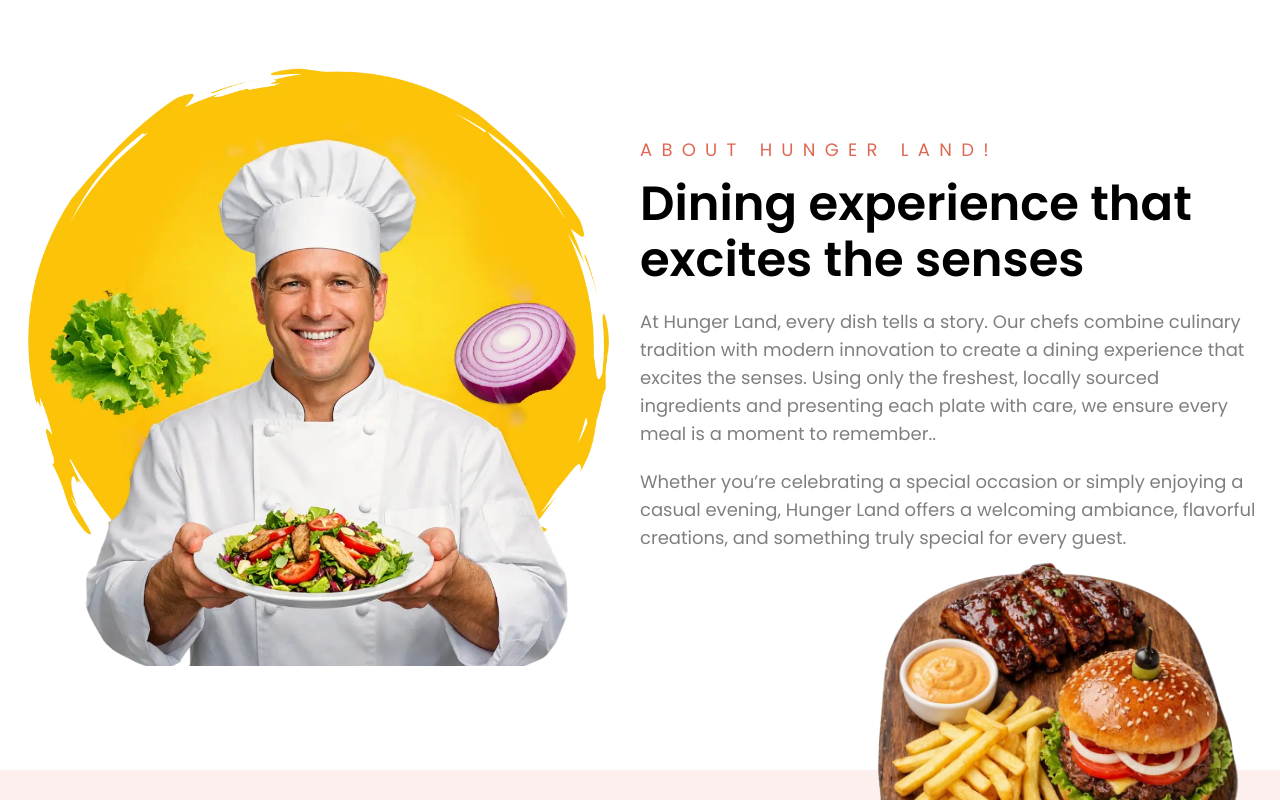
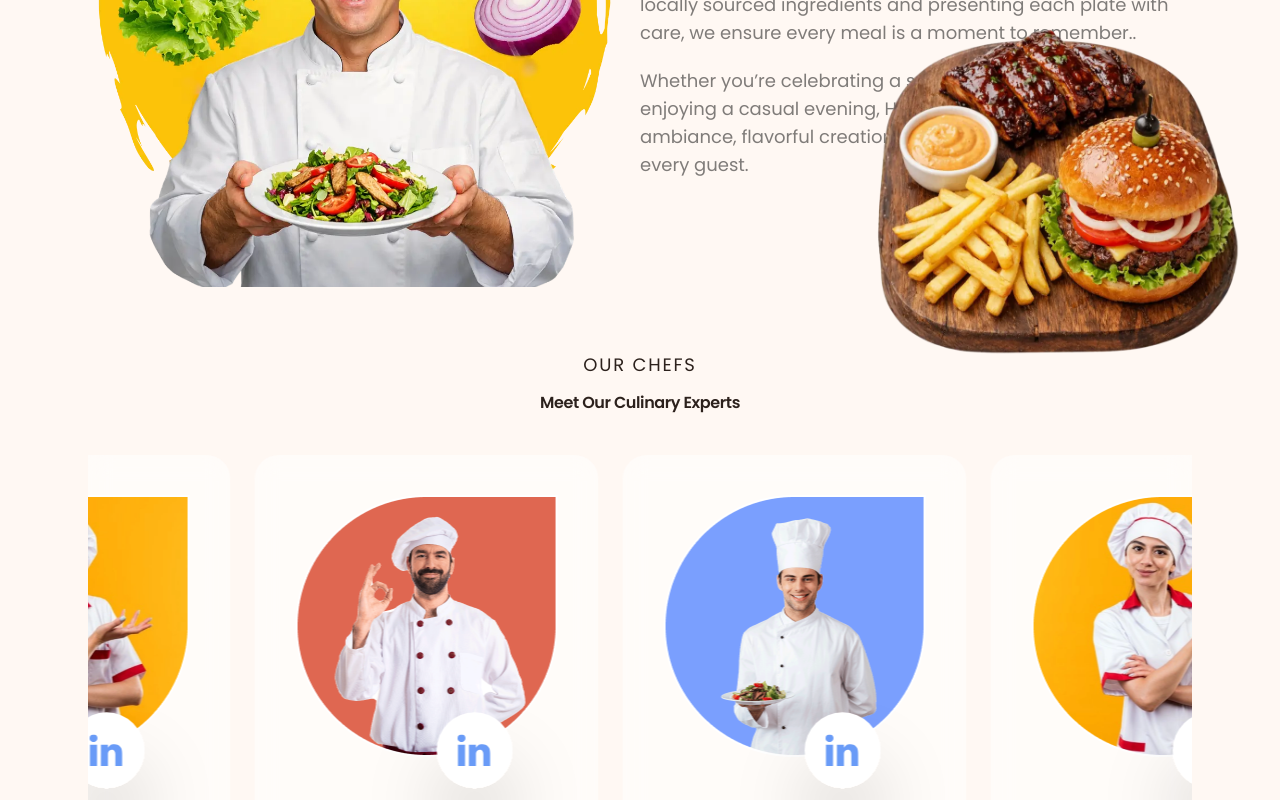
Before and after one commit to BuddhikaKulasekara/chef-kitchen, a Next.js app in the folder frontend/: page / in a window 1280 px wide. Shown: the part 1400-2200 px from the top of the page. Built offline with nearby package versions, Linux system fonts and the light colour scheme.

Commit message:
style: update global styles with new color palette, typography, and utility classes

```diff
--- a/frontend/src/app/globals.css
+++ b/frontend/src/app/globals.css
@@ -1,56 +1,87 @@
 @import 'tailwindcss';
 
-@custom-variant dark (&:is(.dark *));
+@theme {
+  --color-spice: #e85a3c;
+  --color-spice-dark: #c9452a;
+  --color-honey: #f5a623;
+  --color-cream: #fff8f3;
+  --color-cream-deep: #fceee3;
+  --color-cocoa: #2c211c;
+  --color-cocoa-soft: #4a3f38;
+  --color-ink: #2c211c;
+  --color-muted: #7a6f66;
+  --color-line: #ecd9cc;
+  --color-surface: #ffffff;
 
-@theme {
-  --color-primary: #df6853;
-  --color-grey: #363636;
+  --font-display: var(--font-fraunces), Georgia, serif;
+  --font-sans: var(--font-jakarta), system-ui, sans-serif;
 
-  --spacing-60\%: 60%;
-  --spacing-70\%: 70%;
-
-  --tracking-widest: 0.515em;
-
-  --radius-Newsletter: 30px 400px 30px 30px;
+  --shadow-food: 0 24px 48px -12px rgb(232 90 60 / 0.18);
+  --shadow-card: 0 12px 32px -8px rgb(44 33 28 / 0.12);
 }
 
-/*
-  The default border color has changed to `currentcolor` in Tailwind CSS v4,
-  so we've added these compatibility styles to make sure everything still
-  looks the same as it did with Tailwind CSS v3.
-
-  If we ever want to remove these styles, we need to add an explicit border
-  color utility to any element that depends on these defaults.
-*/
 @layer base {
   *,
   ::after,
-  ::before,
-  ::backdrop,
-  ::file-selector-button {
-    border-color: var(--color-gray-200, currentcolor);
+  ::before {
+    border-color: var(--color-line);
   }
 
-  section {
-    @apply py-10;
+  body {
+    @apply bg-cream text-ink antialiased;
+    font-family: var(--font-sans);
   }
 
-  h1 {
-    @apply text-black md:text-7xl sm:text-6xl text-5xl
+  h1,
+  h2,
+  h3 {
+    font-family: var(--font-display);
+    @apply font-semibold tracking-tight text-cocoa;
   }
-
-  h2 {
-    @apply text-black font-semibold sm:text-5xl text-4xl sm:leading-14 leading-11
-  }
-
 }
 
 @layer utilities {
   .container {
-    @apply max-w-7xl mx-auto w-full px-4;
+    @apply mx-auto w-full max-w-6xl px-4 sm:px-6;
+  }
+
+  .section {
+    @apply py-16 md:py-24;
+  }
+
+  .label {
+    @apply text-xs font-bold uppercase tracking-[0.25em] text-spice;
+  }
+
+  .food-glow {
+    background: radial-gradient(
+      ellipse 80% 60% at 50% 0%,
+      rgb(245 166 35 / 0.15),
+      transparent 70%
+    );
+  }
+
+  .btn {
+    @apply inline-flex items-center justify-center gap-2 rounded-full bg-spice px-6 py-3 text-sm font-bold text-white shadow-md transition hover:bg-spice-dark hover:shadow-food;
+  }
+
+  .btn-outline {
+    @apply inline-flex items-center justify-center gap-2 rounded-full border-2 border-cocoa/15 bg-surface px-6 py-3 text-sm font-bold text-cocoa transition hover:border-spice hover:text-spice;
+  }
+
+  .font-display {
+    font-family: var(--font-display);
+  }
+
+  .card-food {
+    @apply overflow-hidden rounded-3xl bg-surface shadow-card transition duration-500 hover:-translate-y-1 hover:shadow-food;
   }
 }
 
 html {
   scroll-behavior: smooth;
 }
+
+::selection {
+  background: rgb(232 90 60 / 0.25);
+}
```
